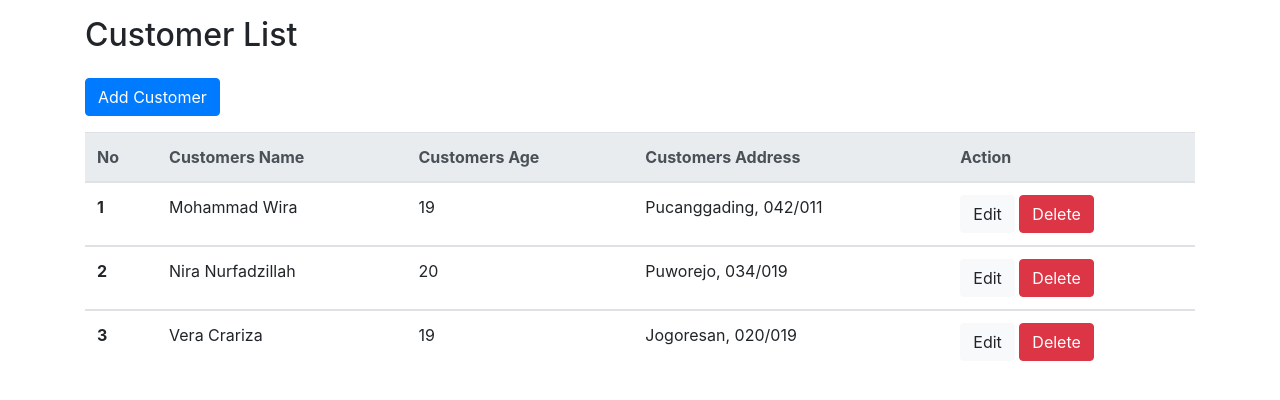
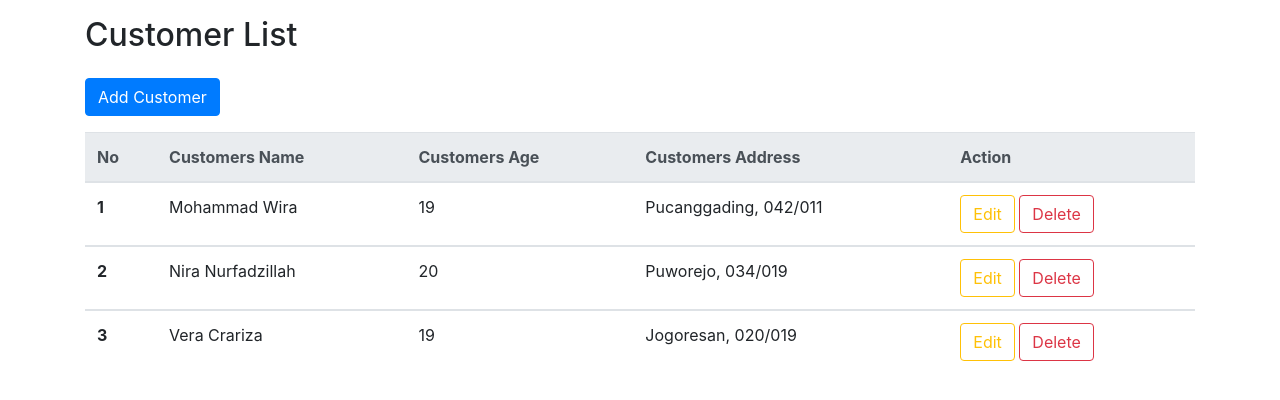
Before and after one commit to muhammadwiram28/crud_php, a PHP site: page / in a window 1280 px wide. Shown: the top 400 px of the page. Run offline with PHP 8.4, Linux system fonts and the light colour scheme; data comes from the database, SQL or seed files in the repository.

Commit message:
Update index.php

```diff
--- a/index.php
+++ b/index.php
@@ -37,8 +37,8 @@
                     <td><?php echo $row["customers_age"]; ?></td>
                     <td><?php echo $row["customers_address"]; ?></td>
                     <td>
-                        <a href="edit.php?id=<?php echo $row["customers_id"]; ?>" class="btn btn-light">Edit</a>
-                        <a href="delete.php?id=<?php echo $row["customers_id"]; ?>" class="btn btn-danger">Delete</a>
+                        <a href="edit.php?id=<?php echo $row["customers_id"]; ?>" class="btn btn-outline-warning">Edit</a>
+                        <a href="delete.php?id=<?php echo $row["customers_id"]; ?>" class="btn btn-outline-danger">Delete</a>
                     </td>
                 </tr>
                 <?php } } else { ?>
```
